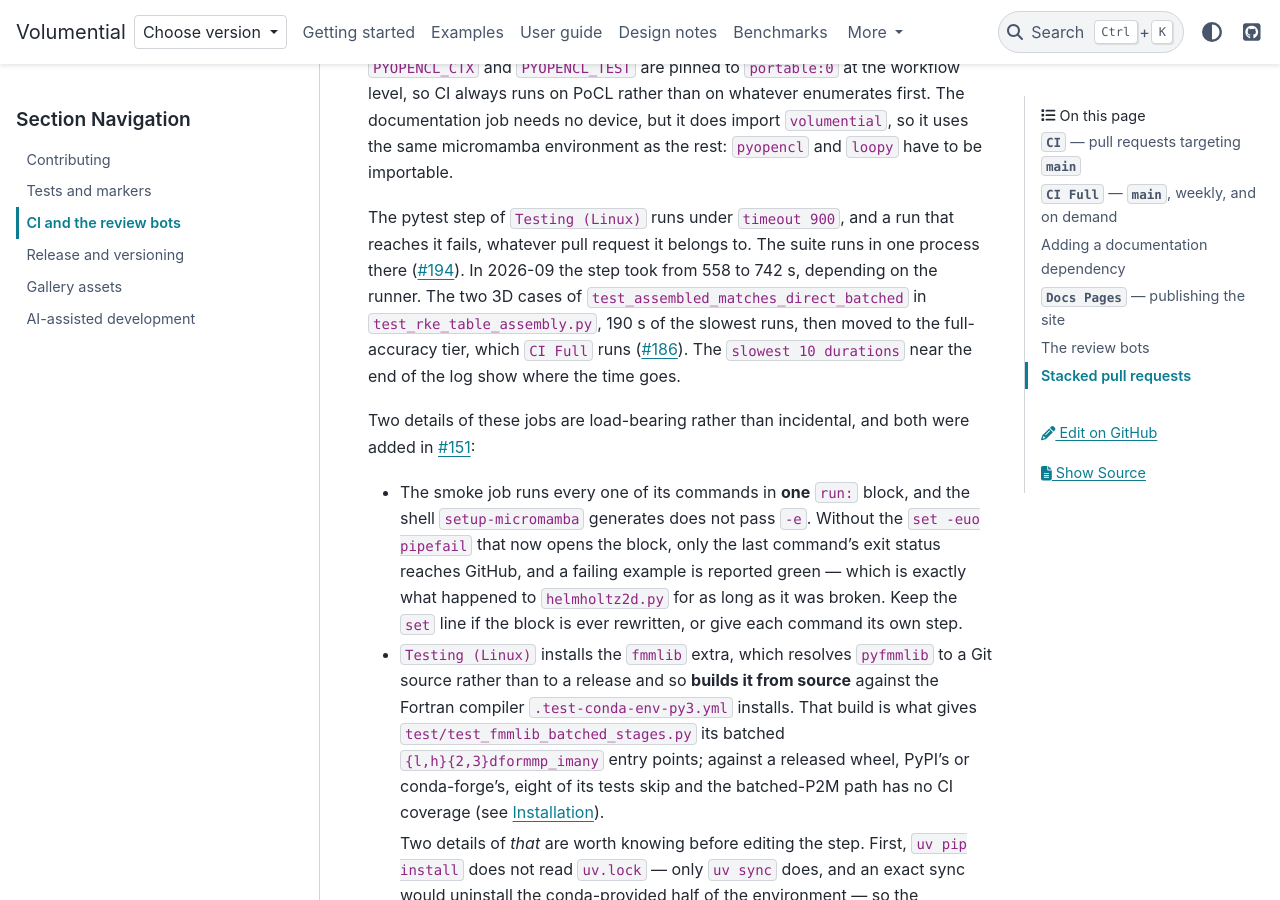
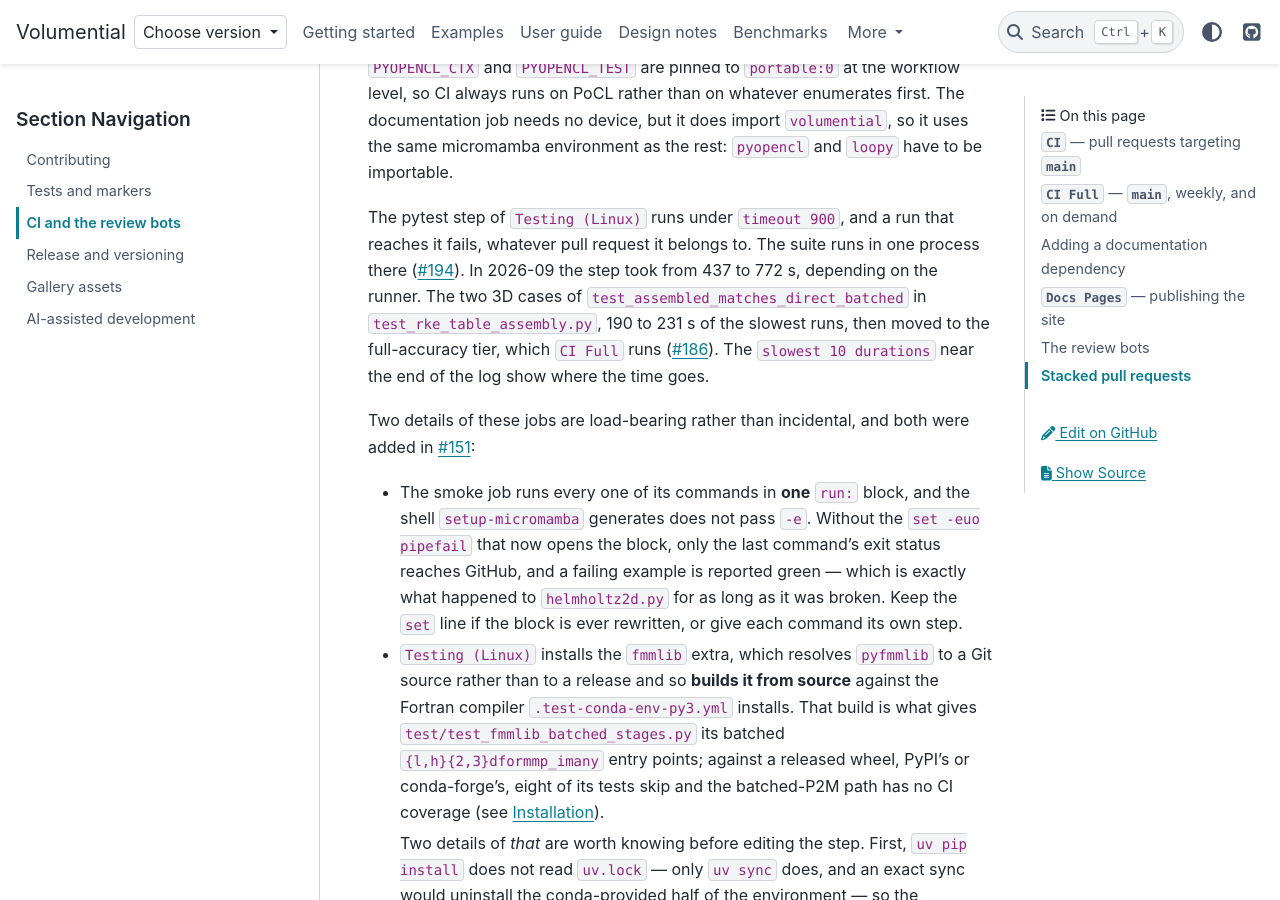
Before and after one commit to xywei/volumential, a Sphinx documentation site: the page built from doc/source/development/ci.md, in a window 1280 px wide and 900 px high, scrolled down 1377 px. Built offline with Sphinx 7.4.7 and the PyData theme 0.15.4, drawn with Linux system fonts in a browser that asks for light colours.

Commit message:
docs: widen the recorded Linux pytest step range to the latest runs
Since the first numbers were taken, a push run of main finished the step
in 437 s and the last run of #195 needed 772 s on a runner CPU not seen
before, where the two moved 3D cases took 231 s together.

```diff
--- a/doc/source/development/ci.md
+++ b/doc/source/development/ci.md
@@ -33,10 +33,10 @@ to be importable.
 The pytest step of `Testing (Linux)` runs under `timeout 900`, and a run that
 reaches it fails, whatever pull request it belongs to. The suite runs in one
 process there ([#194](https://github.com/xywei/volumential/issues/194)). In
-2026-09 the step took from 558 to 742 s, depending on the runner. The two 3D
+2026-09 the step took from 437 to 772 s, depending on the runner. The two 3D
 cases of `test_assembled_matches_direct_batched` in
-`test_rke_table_assembly.py`, 190 s of the slowest runs, then moved to the
-full-accuracy tier, which `CI Full` runs
+`test_rke_table_assembly.py`, 190 to 231 s of the slowest runs, then moved to
+the full-accuracy tier, which `CI Full` runs
 ([#186](https://github.com/xywei/volumential/issues/186)). The
 `slowest 10 durations` near the end of the log show where the time goes.
 
```
Also changed, not shown: doc/source/changelog.md (+2 -2 lines), 1 other file.
